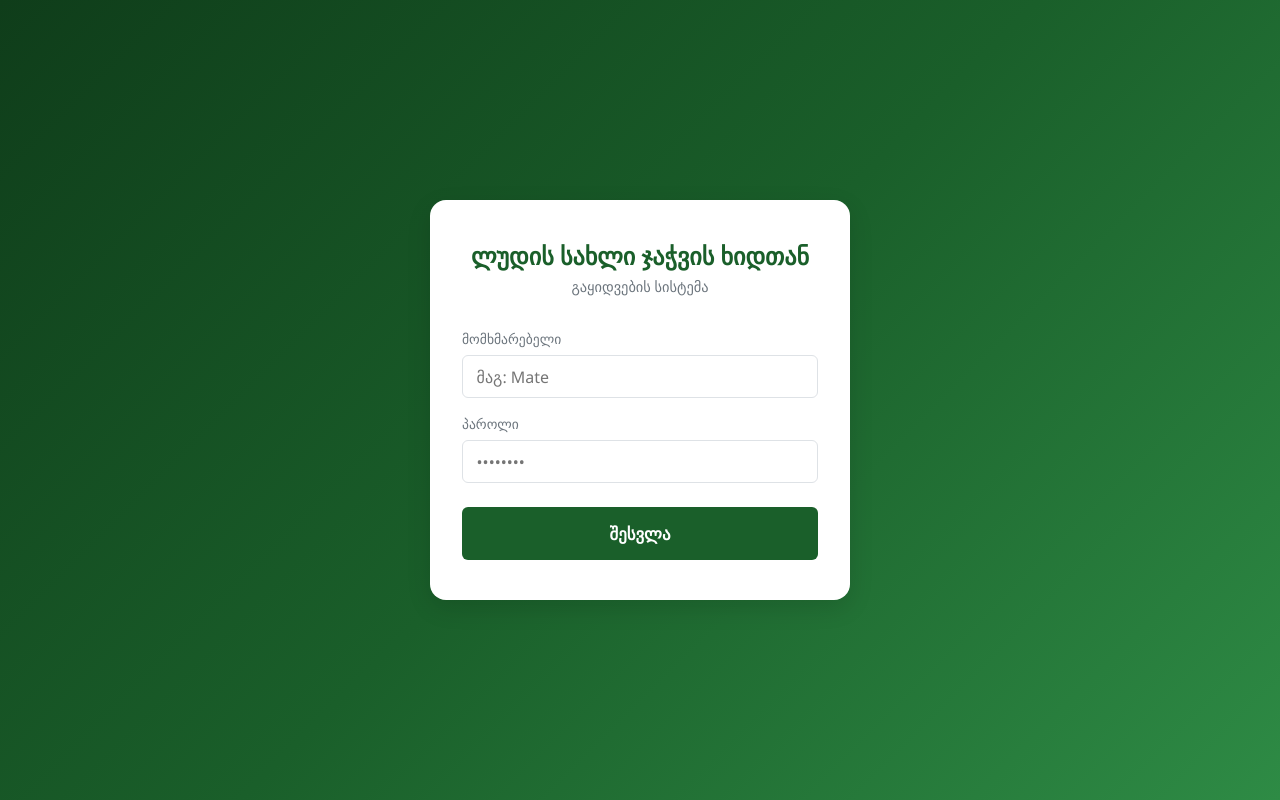
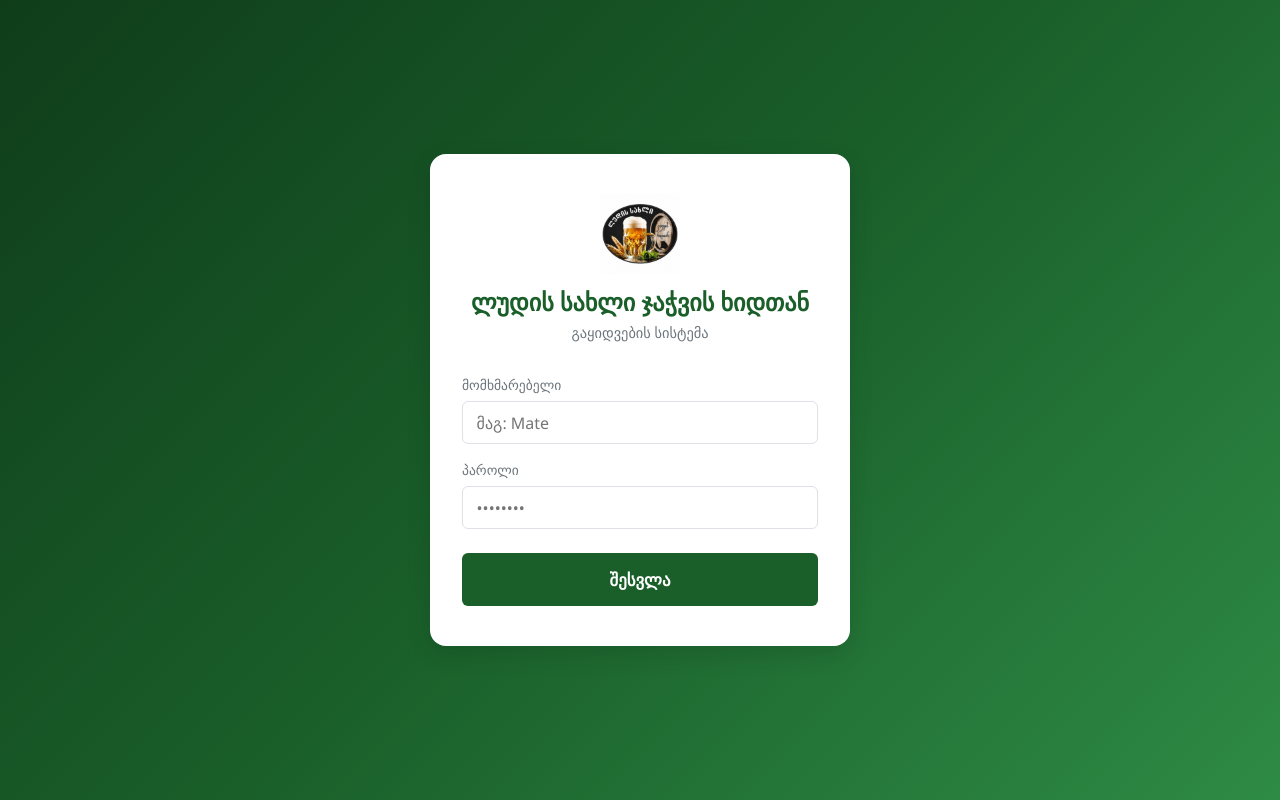
Before and after one commit to reyzzang/beerhousepos, a plain HTML site: page index.html in a window 1280 px wide. Drawn offline with Linux system fonts and the light colour scheme.

Commit message:
Add logo image to POS project

```diff
--- a/css/components.css
+++ b/css/components.css
@@ -433,3 +433,11 @@ textarea.form-input {
   width: 100%;
   margin-top: 0.5rem;
 }
+
+.logo-image {
+    width: 80px;
+    height: 80px;
+    object-fit: contain;
+    display: block;
+    margin: 0 auto 12px;
+}
--- a/index.html
+++ b/index.html
@@ -12,6 +12,8 @@
   <div id="login-screen">
     <div class="login-card">
 <div class="login-logo">
+    <img src="beerpic.jpg" alt="Logo" class="logo-image">
+
     <h1>ლუდის სახლი ჯაჭვის ხიდთან</h1>
     <p>გაყიდვების სისტემა</p>
 </div>
@@ -36,6 +38,8 @@
     <!-- Sidebar -->
 <aside class="sidebar">
 <div class="sidebar-brand">
+    <img src="beerpic.jpg" alt="Logo" class="logo-image">
+
     <h2>ლუდის სახლი<br>ჯაჭვის ხიდთან</h2>
 </div>
   <nav class="sidebar-nav">
```
Also changed, not shown: beerpic.jpg (added). Lines whose indentation alone changed are shown as unchanged.
